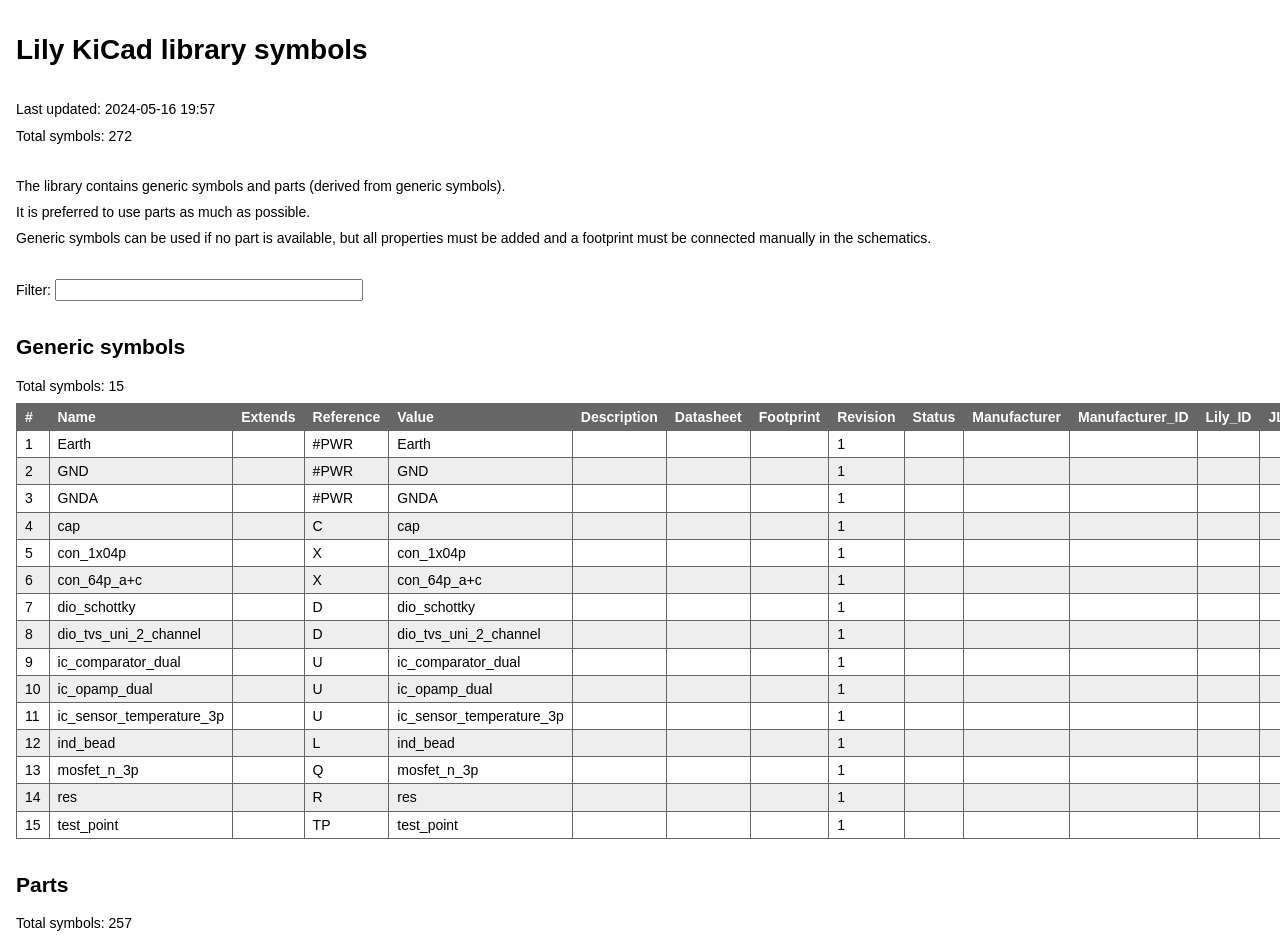
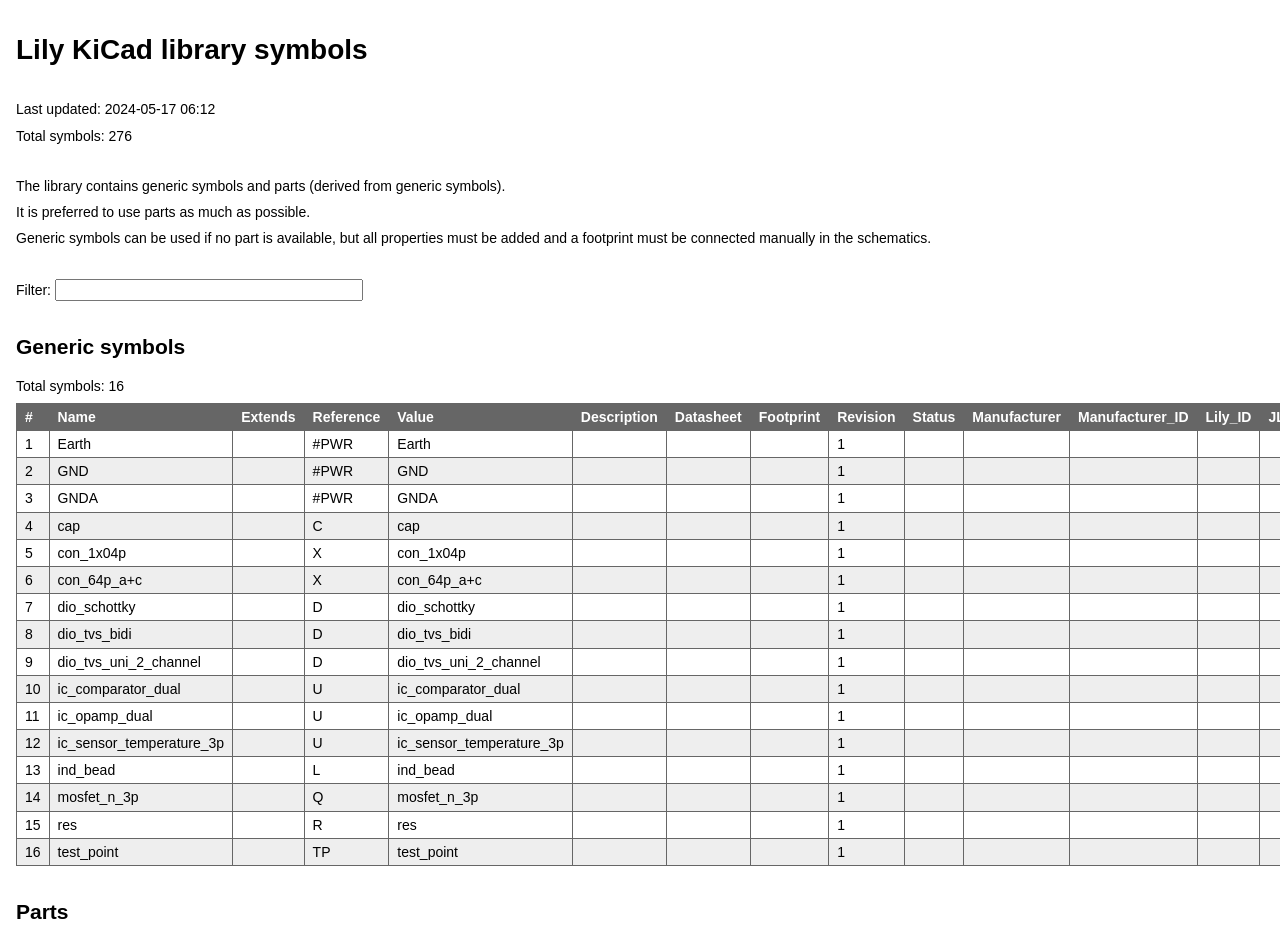
Before and after one commit to LilyTronics/lily_kicad_lib, a plain HTML site: page documents/symbols_report.html in a window 1280 px wide. Shown: the top 935 px of the page. Drawn offline with Linux system fonts and the light colour scheme.

Commit message:
updated report

```diff
--- a/documents/symbols_report.html
+++ b/documents/symbols_report.html
@@ -61,6 +61,7 @@ const generic_symbols = [
     { Name: "con_1x04p", Extends: "", Reference: "X", Value: "con_1x04p", Description: "", Datasheet: "", Footprint: "", Revision: "1", Status: "", Manufacturer: "", Manufacturer_ID: "", Lily_ID: "", JLCPCB_ID: "", JLCPCB_STATUS: "", Notes: "" },
     { Name: "con_64p_a+c", Extends: "", Reference: "X", Value: "con_64p_a+c", Description: "", Datasheet: "", Footprint: "", Revision: "1", Status: "", Manufacturer: "", Manufacturer_ID: "", Lily_ID: "", JLCPCB_ID: "", JLCPCB_STATUS: "", Notes: "" },
     { Name: "dio_schottky", Extends: "", Reference: "D", Value: "dio_schottky", Description: "", Datasheet: "", Footprint: "", Revision: "1", Status: "", Manufacturer: "", Manufacturer_ID: "", Lily_ID: "", JLCPCB_ID: "", JLCPCB_STATUS: "", Notes: "" },
+    { Name: "dio_tvs_bidi", Extends: "", Reference: "D", Value: "dio_tvs_bidi", Description: "", Datasheet: "", Footprint: "", Revision: "1", Status: "", Manufacturer: "", Manufacturer_ID: "", Lily_ID: "", JLCPCB_ID: "", JLCPCB_STATUS: "", Notes: "" },
     { Name: "dio_tvs_uni_2_channel", Extends: "", Reference: "D", Value: "dio_tvs_uni_2_channel", Description: "", Datasheet: "", Footprint: "", Revision: "1", Status: "", Manufacturer: "", Manufacturer_ID: "", Lily_ID: "", JLCPCB_ID: "", JLCPCB_STATUS: "", Notes: "" },
     { Name: "ic_comparator_dual", Extends: "", Reference: "U", Value: "ic_comparator_dual", Description: "", Datasheet: "", Footprint: "", Revision: "1", Status: "", Manufacturer: "", Manufacturer_ID: "", Lily_ID: "", JLCPCB_ID: "", JLCPCB_STATUS: "", Notes: "" },
     { Name: "ic_opamp_dual", Extends: "", Reference: "U", Value: "ic_opamp_dual", Description: "", Datasheet: "", Footprint: "", Revision: "1", Status: "", Manufacturer: "", Manufacturer_ID: "", Lily_ID: "", JLCPCB_ID: "", JLCPCB_STATUS: "", Notes: "" },
@@ -100,6 +101,7 @@ const parts = [
     { Name: "cap_220p_50V_5%_C0G_0805", Extends: "cap", Reference: "C", Value: "220p", Description: "", Datasheet: "", Footprint: "lily_footprints:cap_0805", Revision: "1", Status: "Active", Manufacturer: "YAGEO", Manufacturer_ID: "CC0805JRNPO9BN221", Lily_ID: "1912-32202", JLCPCB_ID: "C107112", JLCPCB_STATUS: "Extended", Notes: "" },
     { Name: "cap_22n_50V_10%_X7R_0805", Extends: "cap", Reference: "C", Value: "22n", Description: "", Datasheet: "", Footprint: "lily_footprints:cap_0805", Revision: "1", Status: "Active", Manufacturer: "Samsung Electro-Mechanics ", Manufacturer_ID: "CL21B223KBANNNC", Lily_ID: "1912-12204", JLCPCB_ID: "C1729", JLCPCB_STATUS: "Basic", Notes: "" },
     { Name: "cap_22p_50V_5%_C0G_0805", Extends: "cap", Reference: "C", Value: "22p", Description: "", Datasheet: "", Footprint: "lily_footprints:cap_0805", Revision: "1", Status: "Active", Manufacturer: "Samsung Electro-Mechanics ", Manufacturer_ID: "CL21C220JBANNNC", Lily_ID: "1912-32201", JLCPCB_ID: "C1804", JLCPCB_STATUS: "Basic", Notes: "" },
+    { Name: "cap_22u_25V_10%_X7R_1210", Extends: "cap", Reference: "C", Value: "22u", Description: "", Datasheet: "", Footprint: "lily_footprints:cap_1210", Revision: "1", Status: "Active", Manufacturer: "Samwha Capacitor", Manufacturer_ID: "CS3225X7R226K250NRL", Lily_ID: "1912-42207", JLCPCB_ID: "C2918511", JLCPCB_STATUS: "Extended", Notes: "" },
     { Name: "cap_270n_50V_10%_X7R_0805", Extends: "cap", Reference: "C", Value: "270n", Description: "", Datasheet: "", Footprint: "lily_footprints:cap_0805", Revision: "1", Status: "Active", Manufacturer: "CCTC", Manufacturer_ID: "TCC0805X7R274K500DT", Lily_ID: "1912-12705", JLCPCB_ID: "C376968", JLCPCB_STATUS: "Extended", Notes: "" },
     { Name: "cap_270p_50V_5%_C0G_0805", Extends: "cap", Reference: "C", Value: "270p", Description: "", Datasheet: "", Footprint: "lily_footprints:cap_0805", Revision: "1", Status: "Active", Manufacturer: "YAGEO", Manufacturer_ID: "CC0805JRNPO9BN271", Lily_ID: "1912-32702", JLCPCB_ID: "C113828", JLCPCB_STATUS: "Extended", Notes: "" },
     { Name: "cap_27n_50V_10%_X7R_0805", Extends: "cap", Reference: "C", Value: "27n", Description: "", Datasheet: "", Footprint: "lily_footprints:cap_0805", Revision: "1", Status: "Active", Manufacturer: "YAGEO", Manufacturer_ID: "CC0805JRX7R9BB273", Lily_ID: "1912-12704", JLCPCB_ID: "C520042", JLCPCB_STATUS: "Extended", Notes: "" },
@@ -147,9 +149,11 @@ const parts = [
     { Name: "cap_8p2_50V_5%_C0G_0805", Extends: "cap", Reference: "C", Value: "8p2", Description: "", Datasheet: "", Footprint: "lily_footprints:cap_0805", Revision: "1", Status: "Active", Manufacturer: "Guangdong Fenghua Advanced Tech", Manufacturer_ID: "0805CG8R2C500NT", Lily_ID: "1912-38200", JLCPCB_ID: "C1840", JLCPCB_STATUS: "Extended", Notes: "" },
     { Name: "cap_do_not_populate_0805", Extends: "cap", Reference: "C", Value: "dnp", Description: "", Datasheet: "", Footprint: "lily_footprints:cap_0805_dnp", Revision: "1", Status: "", Manufacturer: "", Manufacturer_ID: "", Lily_ID: "", JLCPCB_ID: "", JLCPCB_STATUS: "", Notes: "" },
     { Name: "cap_do_not_populate_1206", Extends: "cap", Reference: "C", Value: "dnp", Description: "", Datasheet: "", Footprint: "lily_footprints:cap_1206_dnp", Revision: "1", Status: "", Manufacturer: "", Manufacturer_ID: "", Lily_ID: "", JLCPCB_ID: "", JLCPCB_STATUS: "", Notes: "" },
+    { Name: "cap_do_not_populate_1210", Extends: "cap", Reference: "C", Value: "dnp", Description: "", Datasheet: "", Footprint: "lily_footprints:cap_1210_dnp", Revision: "1", Status: "", Manufacturer: "", Manufacturer_ID: "", Lily_ID: "", JLCPCB_ID: "", JLCPCB_STATUS: "", Notes: "" },
     { Name: "con_din41612_receptacle_64p_a+c_straight_th", Extends: "con_64p_a+c", Reference: "X", Value: "con_din41612_receptacle_64p_a+c_straight_th", Description: "", Datasheet: "", Footprint: "lily_footprints:con_din41612_receptacle_64p_a+c_straight_th", Revision: "1", Status: "Active", Manufacturer: "Amphenol ICC", Manufacturer_ID: "86094648114755V1LF", Lily_ID: "1910-10005", JLCPCB_ID: "C599080", JLCPCB_STATUS: "Extended", Notes: "" },
     { Name: "con_terminal_screw_1x04p_3.5mm_th", Extends: "con_1x04p", Reference: "X", Value: "con_1x04p", Description: "", Datasheet: "", Footprint: "lily_footprints:con_terminal_screw_1x04p_3.5mm_th", Revision: "1", Status: "Active", Manufacturer: "DORABO", Manufacturer_ID: "DB125-3.5-4P-GN-S ", Lily_ID: "1910-10007", JLCPCB_ID: "C2757925", JLCPCB_STATUS: "Extended", Notes: "" },
     { Name: "dio_schottky_SS14_do214ac_sma", Extends: "dio_schottky", Reference: "D", Value: "SS14", Description: "", Datasheet: "", Footprint: "lily_footprints:dio_do214ac_sma", Revision: "1", Status: "Active", Manufacturer: "Microdiode Electronics", Manufacturer_ID: "SS14", Lily_ID: "1911-10002", JLCPCB_ID: "C2480", JLCPCB_STATUS: "Basic", Notes: "" },
+    { Name: "dio_tvs_bidi_15V_smb", Extends: "dio_tvs_bidi", Reference: "D", Value: "15V", Description: "", Datasheet: "", Footprint: "lily_footprints:dio_do214aa_smb", Revision: "1", Status: "Active", Manufacturer: "Hongjiacheng", Manufacturer_ID: "SMBJ15CA", Lily_ID: "1911-10004", JLCPCB_ID: "C19077570", JLCPCB_STATUS: "Extended preferred", Notes: "" },
     { Name: "dio_tvs_uni_2_channel_15V_sot23", Extends: "dio_tvs_uni_2_channel", Reference: "D", Value: "15V", Description: "", Datasheet: "", Footprint: "lily_footprints:sot23", Revision: "1", Status: "Active", Manufacturer: "ElecSuper", Manufacturer_ID: "PSOT12C-ES ", Lily_ID: "1911-10003", JLCPCB_ID: "C5180271", JLCPCB_STATUS: "Extended", Notes: "" },
     { Name: "ic_comparator_dual_LM393_soic8", Extends: "ic_comparator_dual", Reference: "U", Value: "LM393", Description: "", Datasheet: "", Footprint: "lily_footprints:soic8", Revision: "1", Status: "Active", Manufacturer: "onsemi", Manufacturer_ID: "LM393DR2G", Lily_ID: "1914-10007", JLCPCB_ID: "C7955", JLCPCB_STATUS: "Basic", Notes: "Extended: C67470, is much cheaper" },
     { Name: "ic_opamp_dual_TLV272_soic8", Extends: "ic_opamp_dual", Reference: "U", Value: "TLV272", Description: "", Datasheet: "", Footprint: "lily_footprints:soic8", Revision: "1", Status: "Active", Manufacturer: "Texas Instruments", Manufacturer_ID: "TLV272CDR", Lily_ID: "1914-10006", JLCPCB_ID: "C2057291", JLCPCB_STATUS: "Extended", Notes: "" },
@@ -391,8 +395,8 @@ function escapeHtml(unsafe) {
 <body>
 <h1>Lily KiCad library symbols</h1>
 <div class="section">
-<p>Last updated: 2024-05-16 19:57</p>
-<p>Total symbols: 272</p>
+<p>Last updated: 2024-05-17 06:12</p>
+<p>Total symbols: 276</p>
 </div>
 <div class="section">
 <p>The library contains generic symbols and parts (derived from generic symbols).</p>
```
